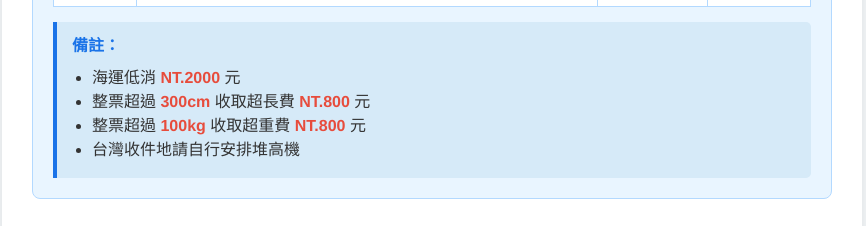
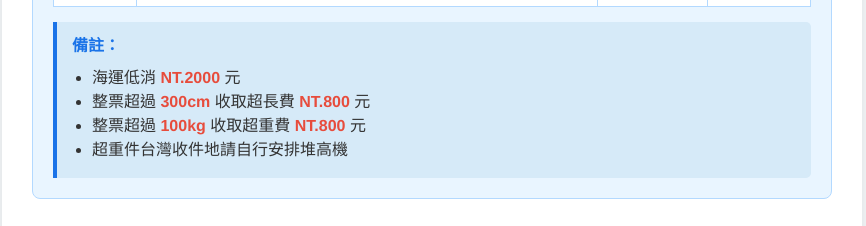
Before and after one commit to RD107924/RUNPIGGY-V2, a website: page public/index.html in a window 1280 px wide. Shown: the part 1480-1706 px from the top of the page, without its empty margins (208-1074 px from the left). Drawn offline with Linux system fonts and the light colour scheme.

```diff
--- a/public/index.html
+++ b/public/index.html
@@ -264,7 +264,7 @@
               收取超重費
               <span style="color: #e74c3c; font-weight: bold">NT.800</span> 元
             </li>
-            <li>台灣收件地請自行安排堆高機</li>
+            <li>超重件台灣收件地請自行安排堆高機</li>
           </ul>
         </div>
       </div>
```
